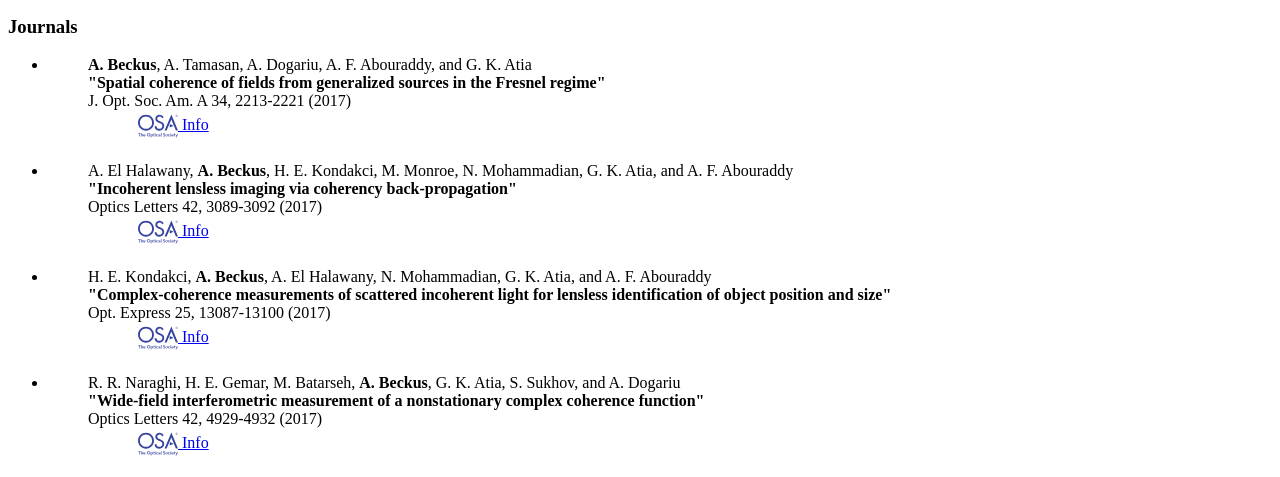
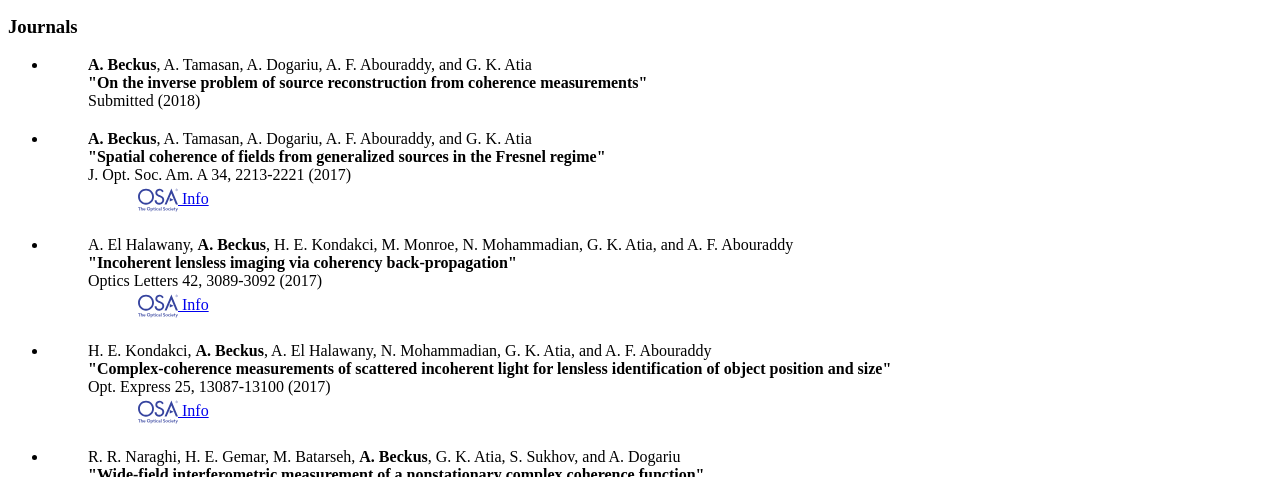
Before and after one commit to beckus/beckus.github.io, a plain HTML site: page src/publications.html in a window 1280 px wide. Shown: the part 189-666 px from the top of the page. Drawn offline with Linux system fonts and the light colour scheme; files whose address does not match are found by name.

Commit message:
Updated publications

```diff
--- a/src/publications.html
+++ b/src/publications.html
@@ -49,6 +49,29 @@
 
     <h3>Journals</h3>
       <ul class="pubentrylist">
+		  <li class="pubentrylistitem">
+		    <div class="pubentry">
+            <div class="pubentry_citation">
+				  <strong>A. Beckus</strong>, A. Tamasan, A. Dogariu, A. F. Abouraddy, and G. K. Atia<br />
+				  <div class="pubtitle">"On the inverse problem of source reconstruction from coherence measurements"</div>
+				  Submitted (2018)
+			   </div>
+            <div class="pubentry_link">
+				  <!--a target="_blank" href="">
+				    <img src="ArXiv_web.svg" height="32" alt="Info" style="vertical-align:middle">
+				    Info
+				  </a>-->
+				  <!--
+				  &nbsp;&nbsp;&nbsp;
+				  <a target="_blank" href="Publications/InverseSourceReconFromCoherence_Submitted2018.pdf">
+				    <img src="Adobe_PDF_file_icon_32x32.png" alt="Download PDF" style="vertical-align:middle" >
+				    Download PDF
+				  </a>
+				  -->
+            </div>
+		    </div>
+		  </li>
+
 		  <li class="pubentrylistitem">
 		    <div class="pubentry">
             <div class="pubentry_citation">
```
Also changed, not shown: src/ArXiv_web.svg (added).
